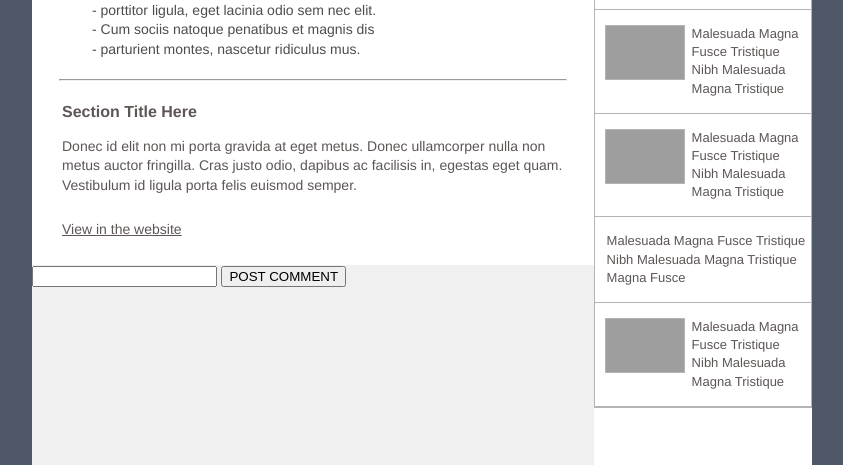
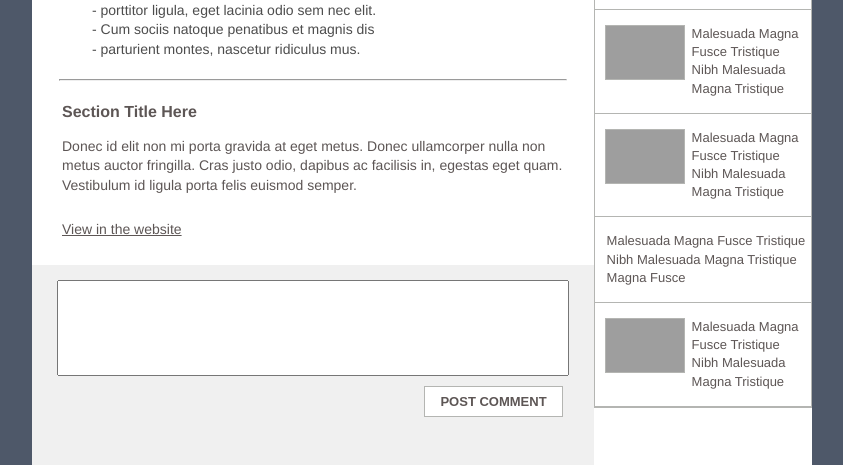
Before and after one commit to movila/turbo-avenger, a PHP site: page /deal_detail.html in a window 1280 px wide. Shown: the part 707-1172 px from the top of the page, without its empty margins (218-1061 px from the left). Run offline with PHP 8.4, Linux system fonts and the light colour scheme; grey boxes are pictures that could not be loaded.

Commit message:
update deal_detail

```diff
--- a/deal_detail.css
+++ b/deal_detail.css
@@ -241,13 +241,38 @@ a:hover, a:active, a:focus {
 	margin-bottom:0px;
 }
 
-.comment{
+.comment_box{
 	background: #f0f0f0;
 	margin-top: 25px;
 	height: 200px;
 }
-.comment_text{
-
+.comment_container{
+	padding-top: 15px;
+}
+.comment_form textarea{
+	resize: none;
+	margin: 0px;
+	margin-left: auto;
+	width: 90%;
+	margin-right: auto;
+	display: block;
+}
+.comment_form input{
+	float: right;
+	background: white;
+	font-size: 13px;
+	font-weight: bold;
+	color: #5D5655;
+	padding: 7px 15px 7px 15px;
+	border: 1px solid #B4B5B2;
+	margin-right: 31px;
+	margin-top: 10px;
+}
+.comment_form input:hover{
+	background: #808080;
+	color: white;
+	text-decoration: none;
+	cursor: pointer;
 }
 
 .content ul, .content ol {
--- a/deal_detail.html
+++ b/deal_detail.html
@@ -130,11 +130,11 @@ ul.nav a { zoom: 1; }
 		<div>
     </section>
 
-    <footer class="comment">
-		<div>
-			<form class="comment_temp">
-				<input class="comment_text" type="text" name="comment_text">
-				<input type="submit" value="POST COMMENT">
+    <footer class="comment_box">
+		<div class="comment_container">
+			<form class="comment_form" id="comments">
+				<textarea name="comment" form="comments" rows="6" cols="70" maxlength="250"></textarea>
+				<input type="submit" value="POST COMMENT" />
 			</form>
 		</div>
     </footer>
```
